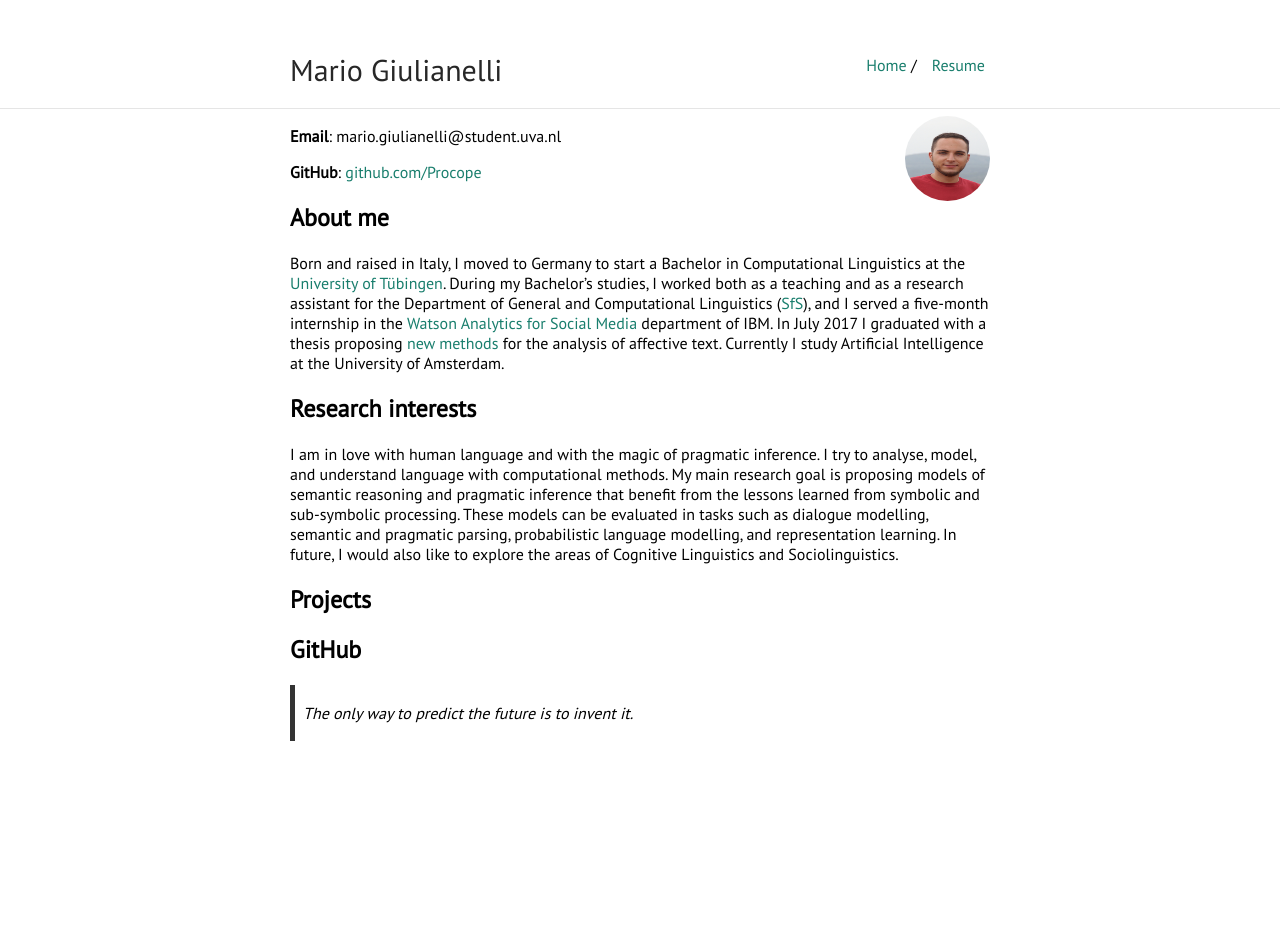
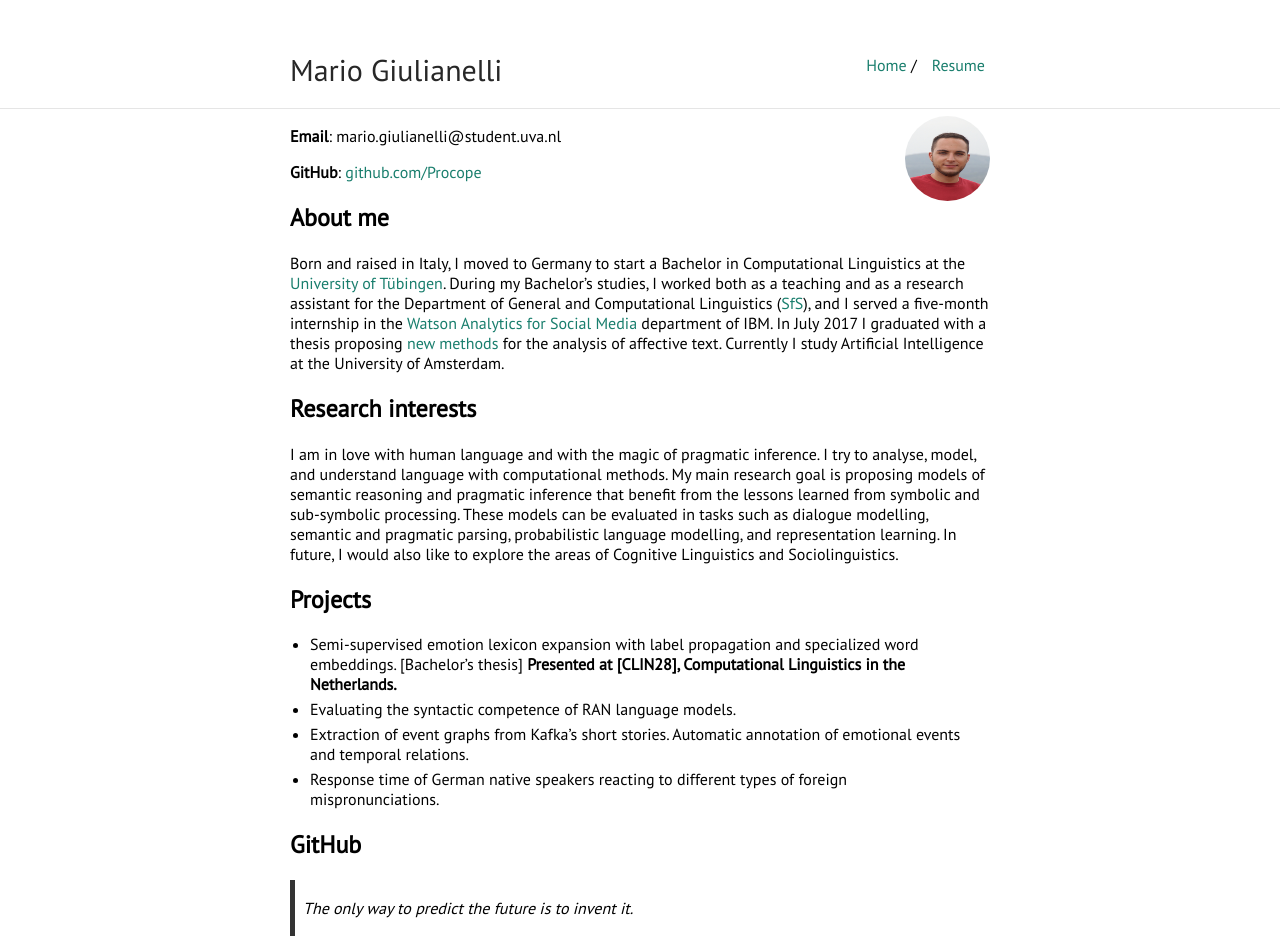
Before and after one commit to glnmario/glnmario.github.io, a Jekyll site: the page built from index.md, in a window 1280 px wide. Built offline with Jekyll 4.4.1, drawn with Linux system fonts in a browser that asks for light colours; before the commit the page ends 900 px from its top, so only the background shows below that.

Commit message:
Update index.md

```diff
--- a/index.md
+++ b/index.md
@@ -19,6 +19,11 @@ I am in love with human language and with the magic of pragmatic inference. I tr
 These models can be evaluated in tasks such as dialogue modelling, semantic and pragmatic parsing, probabilistic language modelling, and representation learning. In future, I would also like to explore the areas of Cognitive Linguistics and Sociolinguistics.
 
 ## Projects
+- Semi-supervised emotion lexicon expansion with label propagation and specialized word embeddings. [Bachelor's thesis]
+__Presented at [CLIN28], Computational Linguistics in the Netherlands.__
+- Evaluating the syntactic competence of RAN language models.
+- Extraction of event graphs from Kafka’s short stories. Automatic annotation of emotional events and temporal relations.
+- Response time of German native speakers reacting to different types of foreign mispronunciations.
 
 ## GitHub
 
```
